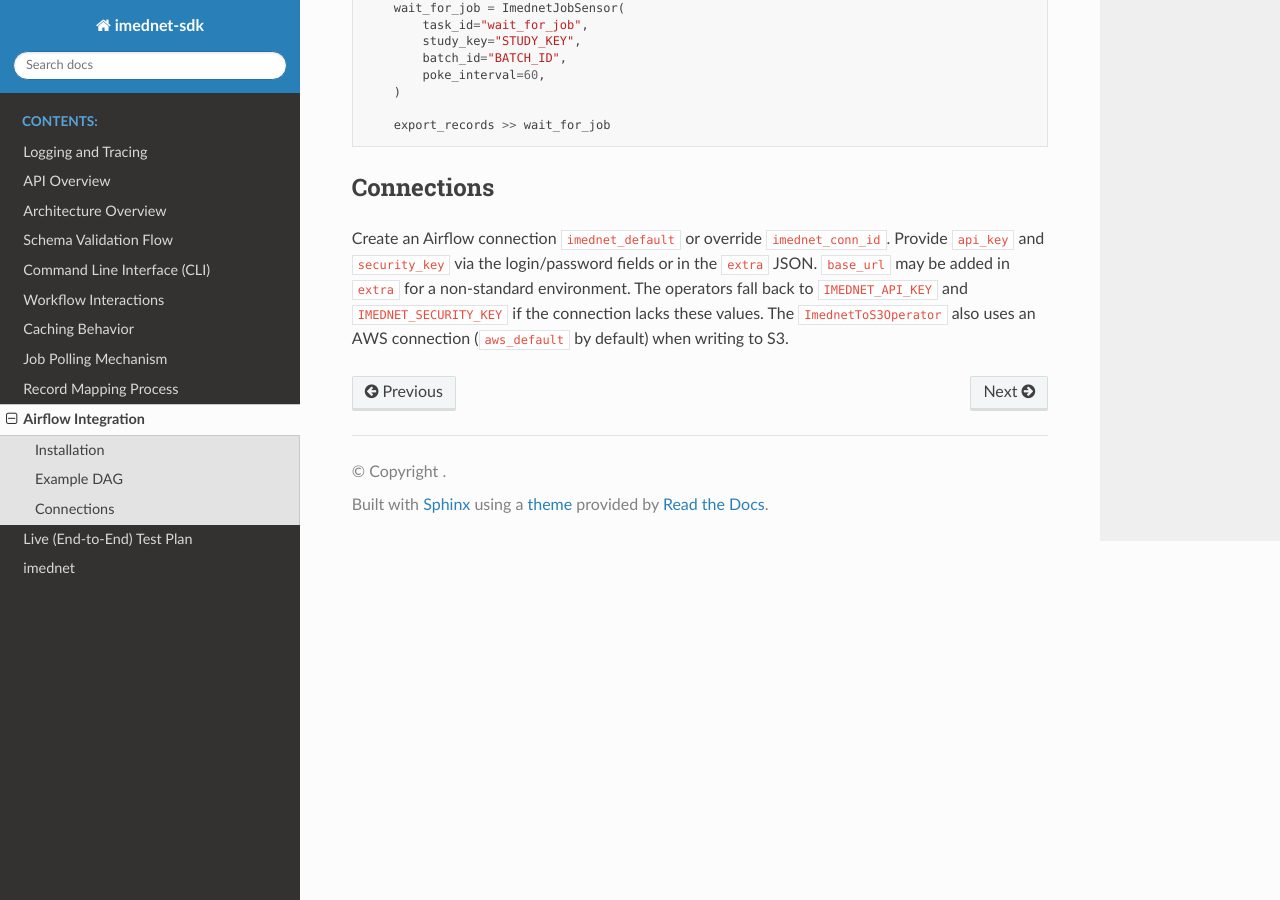
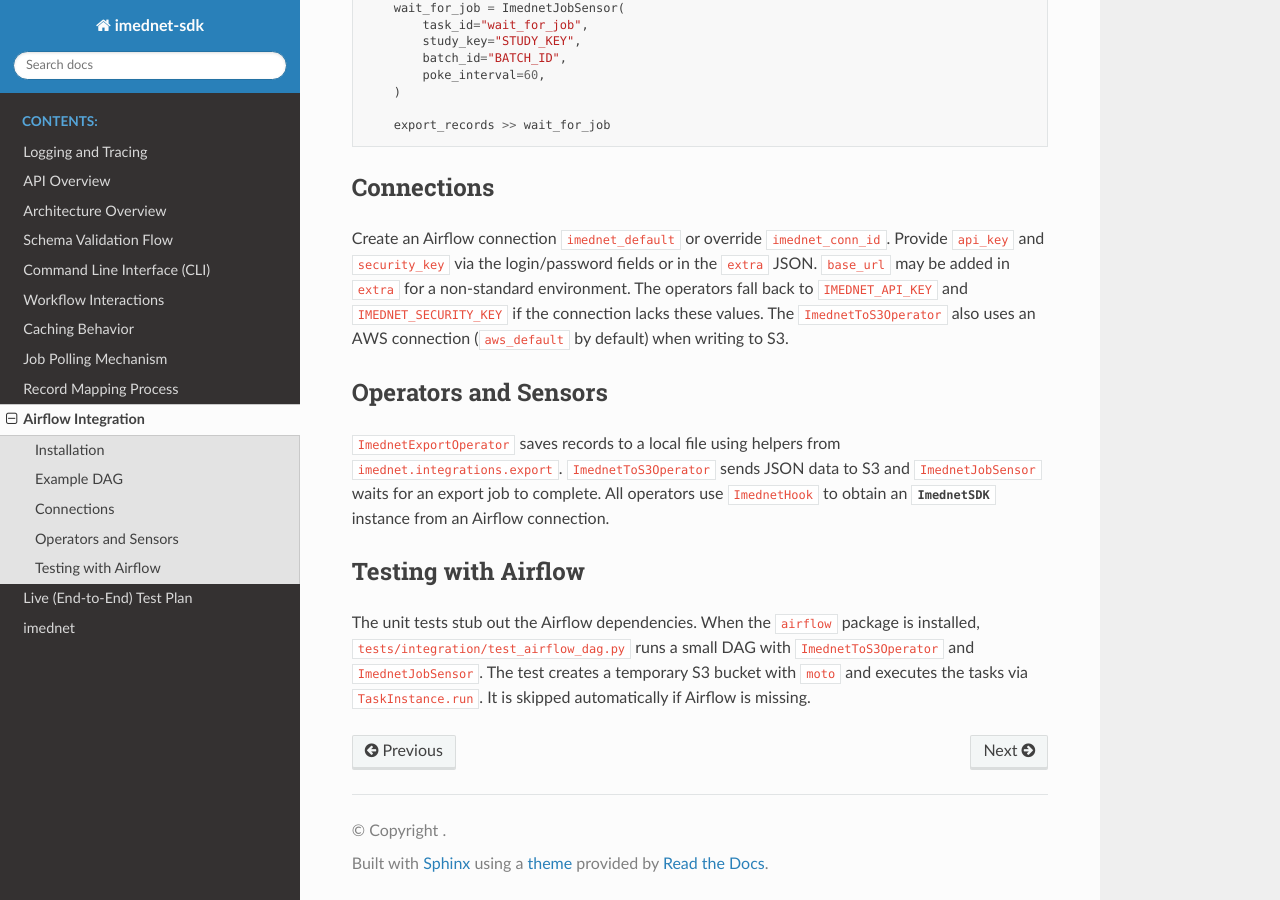
Before and after one commit to fderuiter/imednet-python-sdk, a Sphinx documentation site: the page built from docs/airflow.rst, in a window 1280 px wide and 900 px high, scrolled down 767 px. Built offline with Sphinx 7.4.7 and the Read the Docs theme 3.1.0, drawn with Linux system fonts in a browser that asks for light colours; pages that are not in the unit, such as notebooks, are missing from menus.

Commit message:
docs: expand Airflow instructions and tests

```diff
--- a/docs/airflow.rst
+++ b/docs/airflow.rst
@@ -55,3 +55,21 @@ environment. The operators fall back to ``IMEDNET_API_KEY`` and
 ``IMEDNET_SECURITY_KEY`` if the connection lacks these values. The
 ``ImednetToS3Operator`` also uses an AWS connection (``aws_default`` by default)
 when writing to S3.
+
+Operators and Sensors
+---------------------
+
+``ImednetExportOperator`` saves records to a local file using helpers from
+``imednet.integrations.export``. ``ImednetToS3Operator`` sends JSON data to S3
+and ``ImednetJobSensor`` waits for an export job to complete. All operators use
+``ImednetHook`` to obtain an :class:`~imednet.sdk.ImednetSDK` instance from an
+Airflow connection.
+
+Testing with Airflow
+--------------------
+
+The unit tests stub out the Airflow dependencies. When the ``airflow`` package
+is installed, ``tests/integration/test_airflow_dag.py`` runs a small DAG with
+``ImednetToS3Operator`` and ``ImednetJobSensor``. The test creates a temporary
+S3 bucket with ``moto`` and executes the tasks via ``TaskInstance.run``. It is
+skipped automatically if Airflow is missing.
```
Also changed, not shown: README.md (+4 -0 lines), docs/live_tests.md (+2 -0 lines), docs/test_skip_conditions.md (+2 -2 lines), 1 other file.
